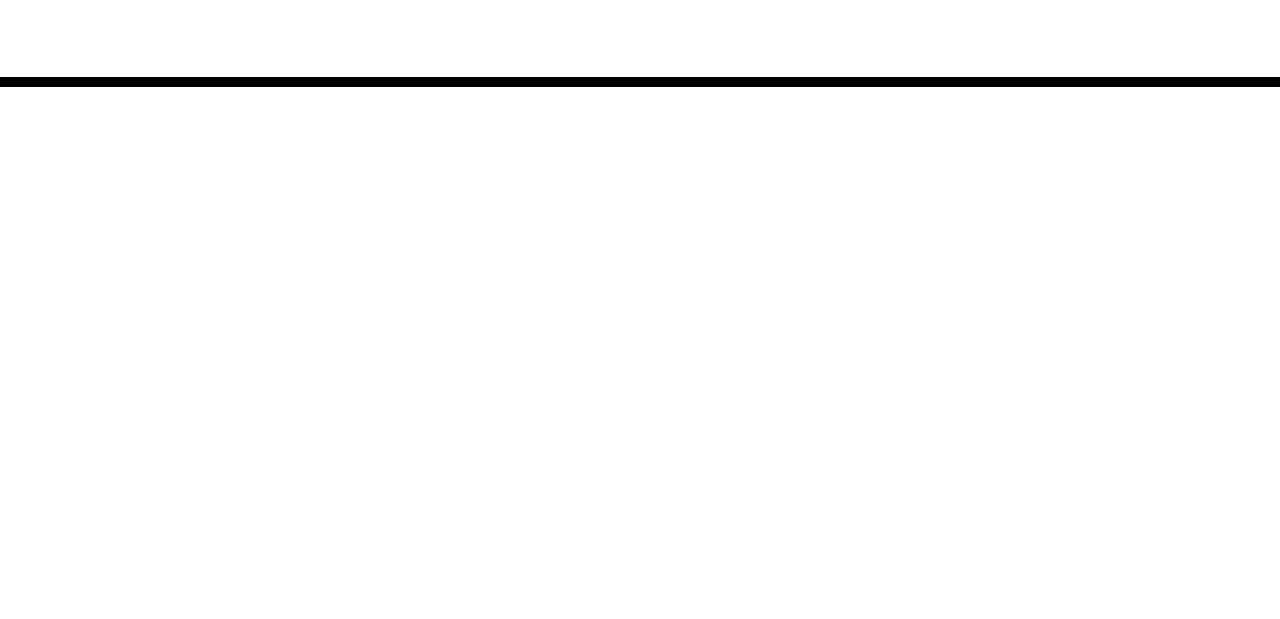
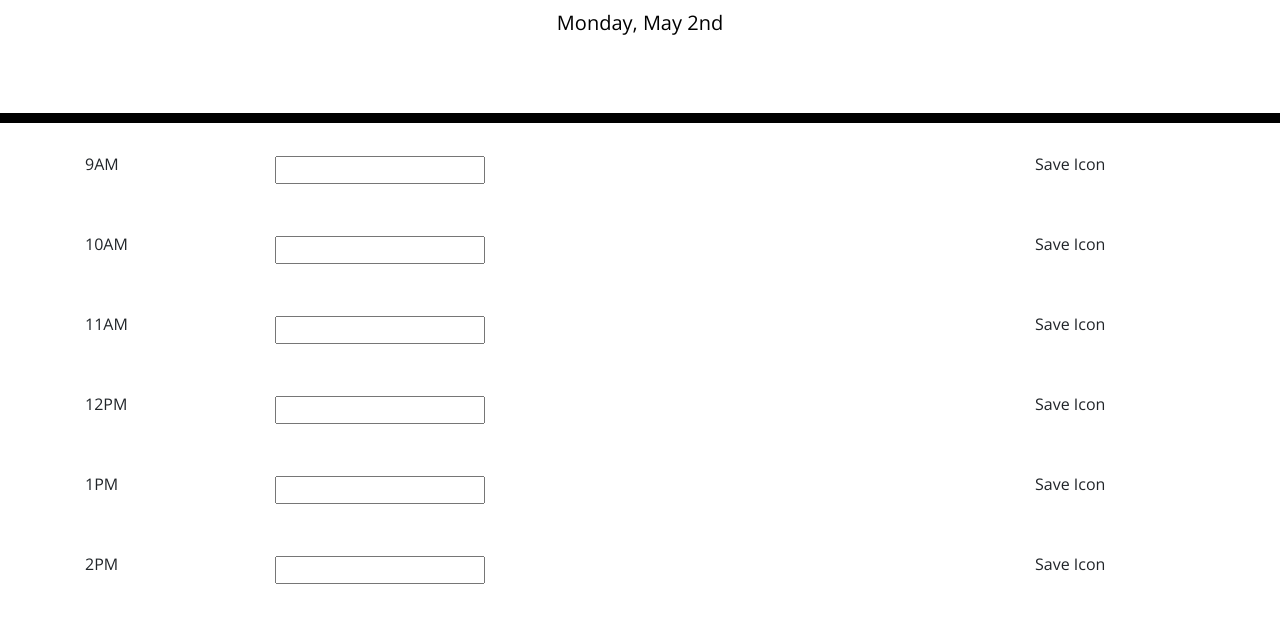
Before and after one commit to MasonMcCoy/daily-scheduler, a plain HTML site: page index.html in a window 1280 px wide. Shown: the part 181-800 px from the top of the page. Drawn offline with nearby package versions, Linux system fonts and the light colour scheme.

Commit message:
Added day and date to the header of the scheduler. Added logic to create scheduler grid with hours appropriately assigned.

```diff
--- a/assets/js/script.js
+++ b/assets/js/script.js
@@ -0,0 +1,32 @@
+// Sets current day and date
+var today = $("#currentDay");
+
+today.text(moment().format("dddd, MMMM Do"));
+
+// Adds time blocks
+var blockCon = $("#schedule-blocks");
+
+for (var i = 9; i < 18; i++) {
+    var hrRow = $("<div>").addClass("row");
+    var hour = $("<div>").addClass("col-2");
+    var schedInput = $("<div>").addClass("col-8");
+    var svIcon = $("<div>").addClass("col-2");
+
+
+    if (i > 12) {
+        hour.text([i]-12 + "PM");
+    } else if (i < 12) {
+        hour.text([i] + "AM");
+    } else {
+        hour.text([i] + "PM");
+    }
+
+    schedInput.append($("<input>"));
+    svIcon.text("Save Icon");
+
+    hrRow.append(hour);
+    hrRow.append(schedInput);
+    hrRow.append(svIcon);
+
+    blockCon.append(hrRow);
+}
--- a/index.html
+++ b/index.html
@@ -28,7 +28,7 @@
       <p class="lead">A simple calendar app for scheduling your work day</p>
       <p id="currentDay" class="lead"></p>
     </header>
-    <div class="container">
+    <div id="schedule-blocks" class="container">
       <!-- Timeblocks go here -->
     </div>
 
```
